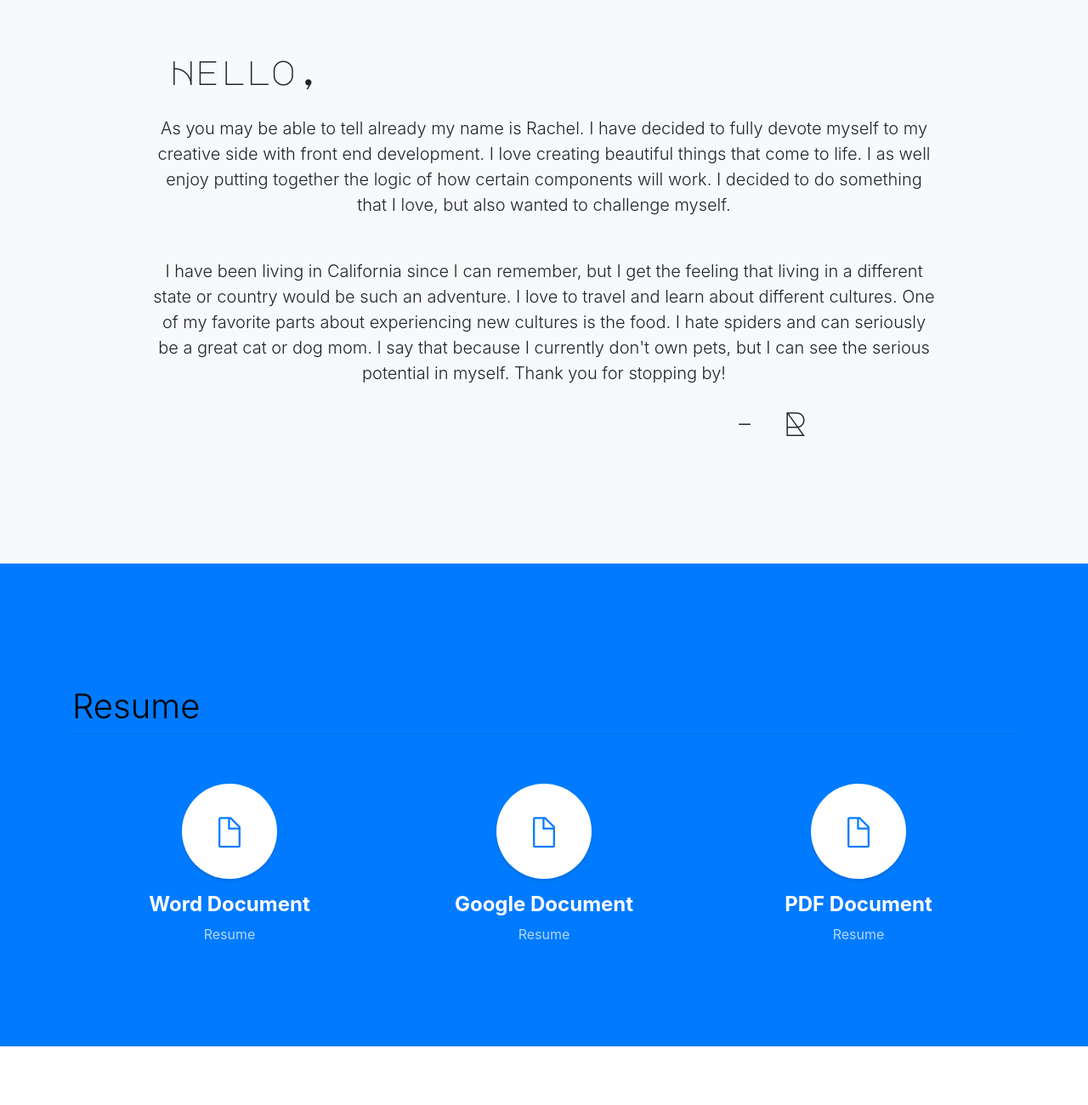
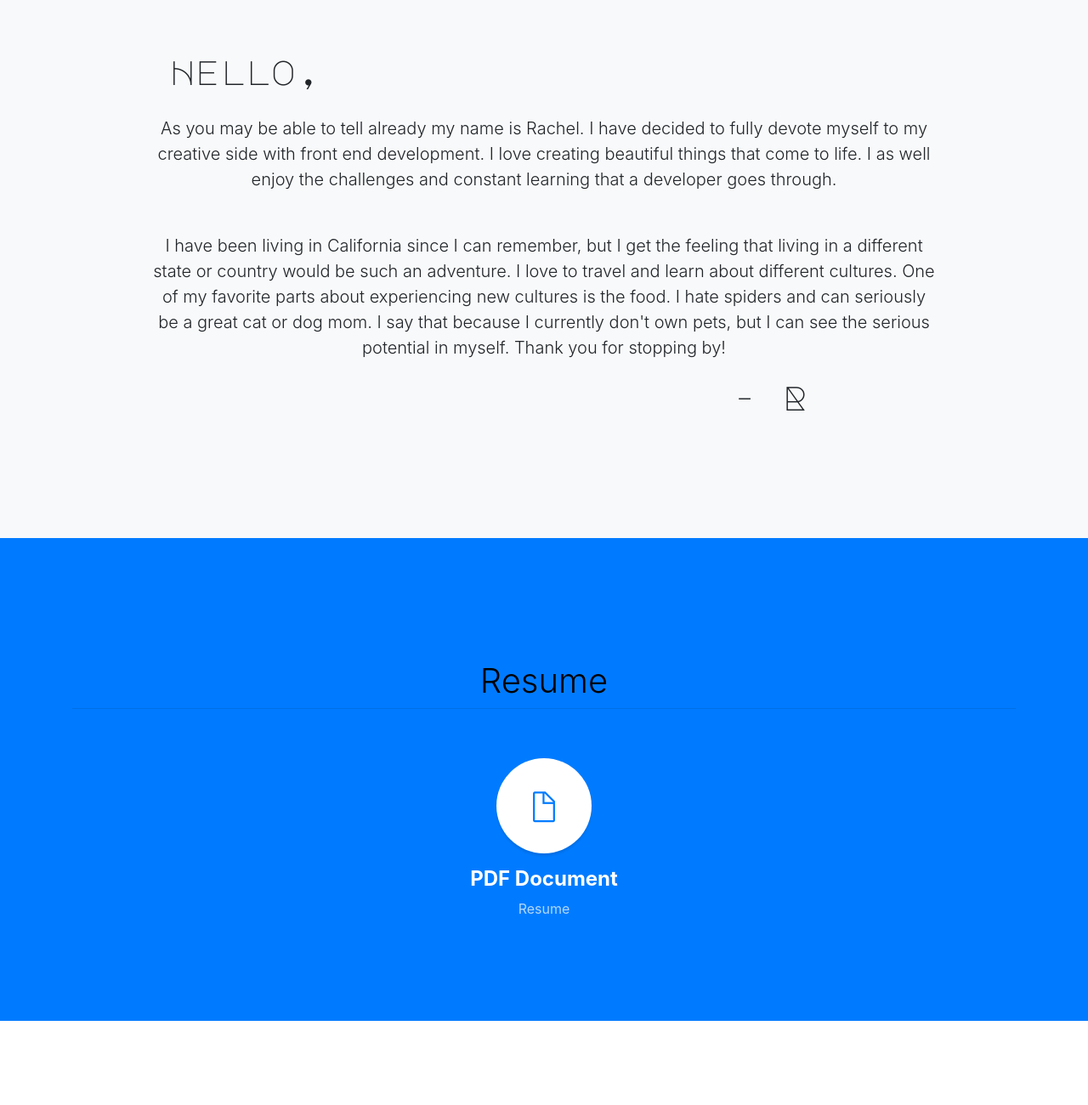
Before and after one commit to rachbaut/Portfolio, a website with bundled scripts: page index.html in a window 1280 px wide. Shown: the part 860-2160 px from the top of the page at 85% size. Built offline with nearby package versions, Linux system fonts and the light colour scheme.

Commit message:
resume update

```diff
--- a/css/stylish-portfolio.css
+++ b/css/stylish-portfolio.css
@@ -130,6 +130,7 @@ header .overlay {
 
 .display-3 {
   font-family: 'Major Mono Display', monospace;
+  font-size: 5vw;
 }
 
 .signature {
--- a/index.html
+++ b/index.html
@@ -66,7 +66,7 @@
       <div class="d-flex h-100 text-center align-items-center">
         <div class="w-100 text-white">
           <h1 class="display-3">Rachel Bautista</h1>
-          <p class="lead mb-0">"Ask questions, travel often, eat well."</p>
+          <p class="lead mb-0">"Dream big."</p>
           <p class="signature"> <i>- I.B.</i></p>
         </div>
       </div>
@@ -79,14 +79,15 @@
       <div class="row">
         <div class="col-lg-10 mx-auto">
           <h2 class="hello">Hello, </h2>
-          <p class="lead mb-5"> As you may be able to tell already my name is Rachel. I have decided to fully devote myself to my creative side with front end development. I love creating beautiful things
-            that come to life. I as well enjoy putting together the logic of how certain components will work. I decided to do something that I love, but also wanted
-            to challenge myself. </p>
+          <p class="lead mb-5"> As you may be able to tell already my name is Rachel. I have decided to fully devote
+            myself to my creative side with front end development. I love creating beautiful things
+            that come to life. I as well enjoy the challenges and constant learning that a developer goes through. </p>
           <p class="lead mb-5">I have been living in California since I can remember, but I get the feeling that
             living in a different state or country would be such an adventure. I love to travel and learn about
             different cultures. One of my
-            favorite parts about experiencing new cultures is the food.  I hate spiders and can
-            seriously be a great cat or dog mom. I say that because I currently don't own pets, but I can see the serious potential in myself.
+            favorite parts about experiencing new cultures is the food. I hate spiders and can
+            seriously be a great cat or dog mom. I say that because I currently don't own pets, but I can see the
+            serious potential in myself.
             Thank you for stopping by!
           </p>
           <p class="endSign">- R</p>
@@ -99,13 +100,13 @@
   <section class="content-section bg-primary text-white text-center" id="services">
     <div class="container">
 
-      <h1 class="font-weight-light text-center text-lg-left mt-4 mb-0 resumeheader">Resume</h1>
+      <h1 class="font-weight-light text-center text-lg-center mt-4 mb-0 resumeheader">Resume</h1>
 
       <hr class="mt-2 mb-5">
 
       <div class="container">
         <div class="row">
-          <div class="col-lg-4 col-md-12 mb-5 mb-lg-0">
+          <!-- <div class="col-lg-4 col-md-12 mb-5 mb-lg-0">
             <span class="service-icon rounded-circle mx-auto mb-3">
              <a href="img/rbresume.docx" target="_blank"><i class="icon-doc"></i></a>
             </span>
@@ -113,9 +114,9 @@
               <strong>Word Document</strong>
             </h4>
             <p class="text-faded mb-0">Resume</p>
-          </div>
+          </div> -->
 
-          <div class="col-lg-4 col-md-12 mb-5 mb-lg-0">
+          <!-- <div class="col-lg-4 col-md-12 mb-5 mb-lg-0">
             <span class="service-icon rounded-circle mx-auto mb-3">
                 <a href="https://docs.google.com/document/d/1ABe1TivlID3iQl3iWhmSJ3q2gLDHRX3DZB4yx31837Q/edit?usp=sharing" target="_blank"><i class="icon-doc"></i></a>
             </span>
@@ -123,9 +124,9 @@
               <strong>Google Document</strong>
             </h4>
             <p class="text-faded mb-0">Resume</p>
-          </div>
+          </div> -->
 
-          <div class="col-lg-4 col-md-12 mb-5 mb-lg-0">
+          <div class="col-lg-12 col-md-12 mb-5 mb-lg-0">
             <span class="service-icon rounded-circle mx-auto mb-3">
               <a href="img/rbresume.pdf" target="_blank"><i class="icon-doc"></i></a>
             </span>
@@ -170,7 +171,9 @@
               <a href="https://rachbaut.github.io/unit-4-game/" target="_blank"><img src="/img/diamond.jpg"
                   class="card-img-top crystal" alt="Crystal Collector"></a>
               <div class="card-body text-center">
-                <a href="https://rachbaut.github.io/unit-4-game/" target="_blank"><h5 class="card-title mb-0">Crystal Collector</h5></a>
+                <a href="https://rachbaut.github.io/unit-4-game/" target="_blank">
+                  <h5 class="card-title mb-0">Crystal Collector</h5>
+                </a>
                 <div class="card-text text-white-60">Front End</div>
                 <div class="card-text text-black-50 descrtext">HTML, CSS/Bootstrap, JavaScript/jQuery</div>
               </div>
@@ -182,7 +185,9 @@
               <a href="https://rachbaut.github.io/Word-Guess-Game/" target="_blank"><img src="/img/bbb.png"
                   class="card-img-top guess" alt="Word Guess Game"></a>
               <div class="card-body text-center">
-                <a href="https://rachbaut.github.io/Word-Guess-Game/" target="_blank"><h5 class="card-title mb-0">The Office Game</h5></a>
+                <a href="https://rachbaut.github.io/Word-Guess-Game/" target="_blank">
+                  <h5 class="card-title mb-0">The Office Game</h5>
+                </a>
                 <div class="card-text text-white-60">Front End</div>
                 <div class="card-text text-black-50 descrtext">HTML, CSS/Bootstrap, JavaScript</div>
               </div>
@@ -194,7 +199,9 @@
               <a href="https://aqueous-thicket-90325.herokuapp.com/" target="_blank"><img src="/img/forest2.jpg"
                   class="card-img-top fullcircle" alt="Full Circle"></a>
               <div class="card-body text-center">
-                <a href="https://aqueous-thicket-90325.herokuapp.com/" target="_blank"><h5 class="card-title mb-0">Full Circle</h5></a>
+                <a href="https://aqueous-thicket-90325.herokuapp.com/" target="_blank">
+                  <h5 class="card-title mb-0">Full Circle</h5>
+                </a>
                 <div class="card-text text-white-60">Full Stack</div>
                 <div class="card-text text-black-50 descrtext">HTML, CSS/Bootstrap, Node.js, Express </div>
               </div>
@@ -213,7 +220,9 @@
               <a href="https://protected-sierra-58552.herokuapp.com/welcome" target="_blank"><img src="/img/city.jpg"
                   class="card-img-top rentera" alt="Rentera"></a>
               <div class="card-body text-center">
-                  <a href="https://protected-sierra-58552.herokuapp.com/welcome" target="_blank"><h5 class="card-title mb-0">Rentera</h5></a>
+                <a href="https://protected-sierra-58552.herokuapp.com/welcome" target="_blank">
+                  <h5 class="card-title mb-0">Rentera</h5>
+                </a>
                 <div class="card-text text-white-60">Full Stack</div>
                 <div class="card-text text-black-50 descrtext">HTML, React-Bootstrap, Node.js, React.js</div>
               </div>
@@ -225,7 +234,9 @@
               <a href="https://clicky-game-naruto.herokuapp.com/" target="_blank"><img src="/img/friends.jpg"
                   class="card-img-top" alt="Sasuke"></a>
               <div class="card-body text-center">
-                  <a href="https://clicky-game-naruto.herokuapp.com/" target="_blank"><h5 class="card-title mb-0">Naruto Clicky Game</h5></a>
+                <a href="https://clicky-game-naruto.herokuapp.com/" target="_blank">
+                  <h5 class="card-title mb-0">Naruto Clicky Game</h5>
+                </a>
                 <div class="card-text text-white-60">Full Stack</div>
                 <div class="card-text text-black-50 descrtext">HTML, CSS/React-Bootstrap, React</div>
               </div>
@@ -237,7 +248,9 @@
               <a href="https://rachbaut.github.io/TriviaGame/" target="_blank"><img src="/img/throne.jpg"
                   class="card-img-top GoT" alt="Trivia Game"></a>
               <div class="card-body text-center">
-                  <a href="https://rachbaut.github.io/TriviaGame/" target="_blank"><h5 class="card-title mb-0">GoT Trivia Game</h5></a>
+                <a href="https://rachbaut.github.io/TriviaGame/" target="_blank">
+                  <h5 class="card-title mb-0">GoT Trivia Game</h5>
+                </a>
                 <div class="card-text text-white-60">Front End</div>
                 <div class="card-text text-black-50 descrtext">HTML, CSS/Bootstrap, JavaScript/jQuery</div>
               </div>
@@ -256,10 +269,12 @@
           <!-- Bianca's Photography -->
           <div class="col-xl-4 col-md-6 mb-4">
             <div class="card border-0 shadow">
-                <img src="/img/camera.jpg"
-                    class="card-img-top crystal" alt="Burger">
+              <a href="https://rachbaut.github.io/BiancaM/" target="_blank"><img src="/img/camera.jpg"
+                  class="card-img-top bianca" alt="Bianca's Photography"></a>
               <div class="card-body text-center">
+                <a href="https://rachbaut.github.io/BiancaM/" target="_blank">
                   <h5 class="card-title mb-0">Bee's Pics</h5>
+                </a>
                 <div class="card-text text-white-60">Personal Website</div>
                 <div class="card-text text-black-50 descrtext">HTML, CSS/Bootstrap, JavaScript</div>
               </div>
@@ -268,8 +283,7 @@
           <!-- Michael's Carpet Cleaning -->
           <div class="col-xl-4 col-md-6 mb-4">
             <div class="card border-0 shadow">
-               <img src="/img/carpet.jpg"
-                    class="card-img-top crystal" alt="Burger">
+              <img src="/img/carpet.jpg" class="card-img-top crystal" alt="Burger">
               <div class="card-body text-center">
                 <h5 class="card-title mb-0">Universal Steemer</h5>
                 <div class="card-text text-white-60">Business Website</div>
@@ -331,7 +345,8 @@
     <div class="container">
       <ul class="list-inline mb-5">
         <li class="list-inline-item">
-          <a class="social-link rounded-circle text-white mr-3" href="https://www.linkedin.com/in/rachel-bautista/" target="_blank">
+          <a class="social-link rounded-circle text-white mr-3" href="https://www.linkedin.com/in/rachel-bautista/"
+            target="_blank">
             <i class="icon-social-linkedin"></i>
           </a>
         </li>
@@ -341,7 +356,8 @@
           </a>
         </li>
         <li class="list-inline-item">
-          <a class="social-link rounded-circle text-white" href="https://www.pinterest.com/rachelbaut5/" target="_blank">
+          <a class="social-link rounded-circle text-white" href="https://www.pinterest.com/rachelbaut5/"
+            target="_blank">
             <i class="icon-social-pinterest"></i>
           </a>
         </li>
```
Also changed, not shown: 1 other file. Lines whose indentation alone changed are shown as unchanged.
